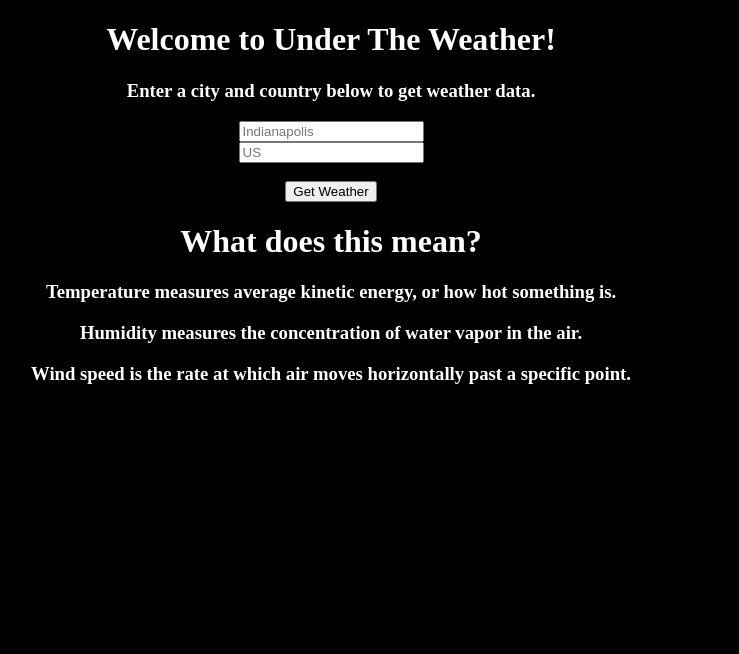
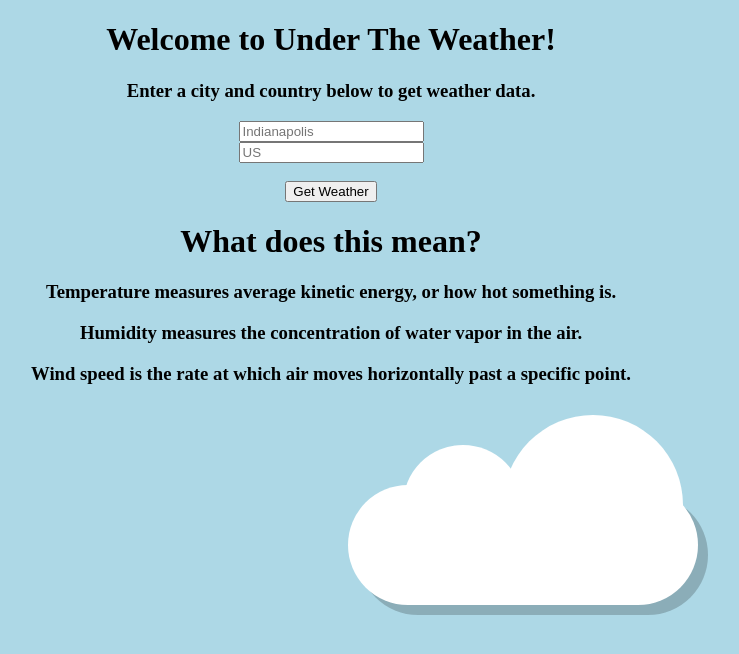
Before and after one commit to Sushmita-Jacob/slushies, a Flask app: page / in a window 1280 px wide. Shown: the top 654 px of the page, without its empty margins (309-1048 px from the left). Run offline with Flask 3, Linux system fonts and the light colour scheme.

Commit message:
added cloud

```diff
--- a/api/static/styles.css
+++ b/api/static/styles.css
@@ -1,5 +1,44 @@
 html, body {
-    background-color: black;
-    color: white;
+    background-color: lightblue;
+    color: black;
     text-align: center;
 }
+
+.cloud {
+    position: relative;
+    margin-top: 100px;
+    width: 350px;
+    height: 120px;
+    background: white;
+    box-shadow: 10px 10px rgba(0, 0, 0, 0.2);
+    border-radius: 100px;
+    animation: cloudani 5s infinite;
+}
+
+.cloud:after, .cloud:before {
+    content:"";
+    position: relative;
+    display: inline-block;
+    background: inherit;
+    border-radius: inherit;
+}
+
+.cloud::after {
+    width: 120px;
+    height: 120px;
+    top: -100px;
+    left: -150px;
+}
+
+.cloud::before {
+    width: 180px;
+    height: 180px;
+    top: -70px;
+    left: 130px;
+}
+
+@keyframes cloudani {
+    0% {left: 130px;}
+    50% {left: 700px;}
+    100% {left: 130px;}
+}
--- a/api/templates/index.html
+++ b/api/templates/index.html
@@ -18,6 +18,7 @@
     <h3 class="lead-text-muted">Temperature measures average kinetic energy, or how hot something is.</h3>
     <h3 class="lead-text-muted">Humidity measures the concentration of water vapor in the air.</h3>
     <h3 class="lead-text-muted">Wind speed is the rate at which air moves horizontally past a specific point.</h3>
+    <div class="cloud"></div>
 </form>
 
 {% endblock content %}
```
